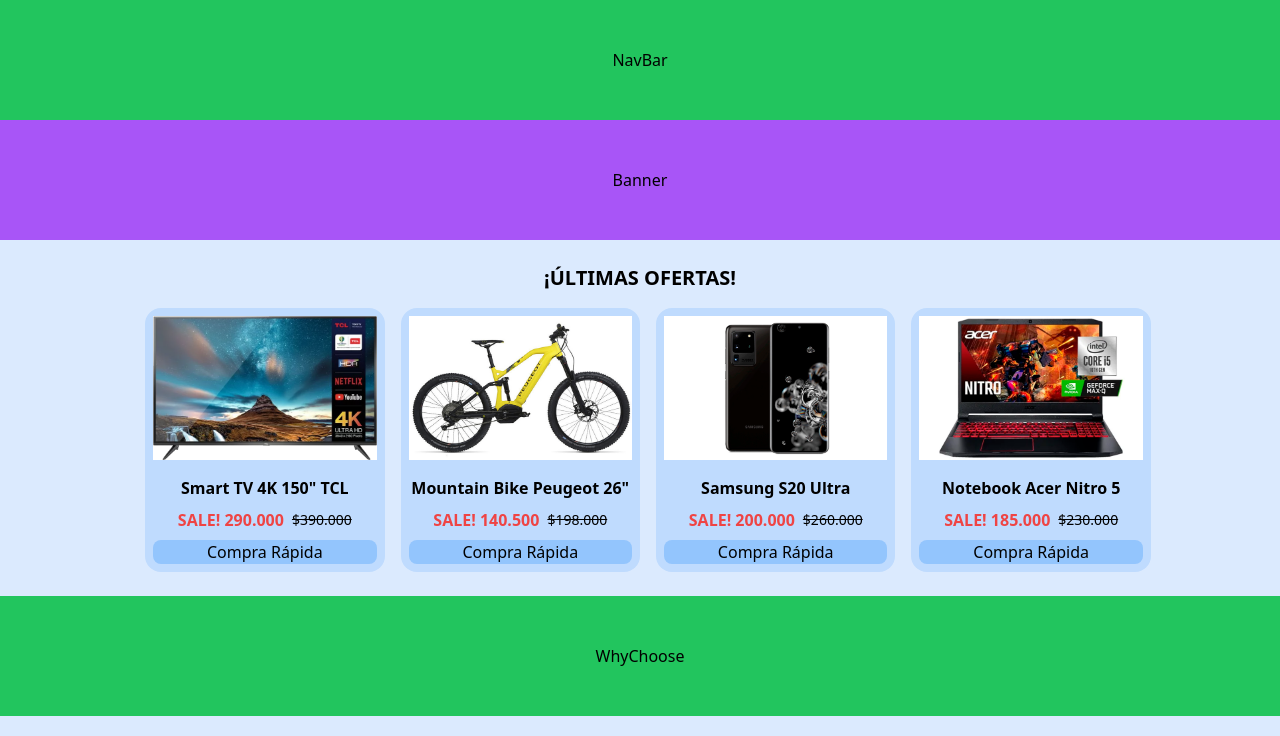
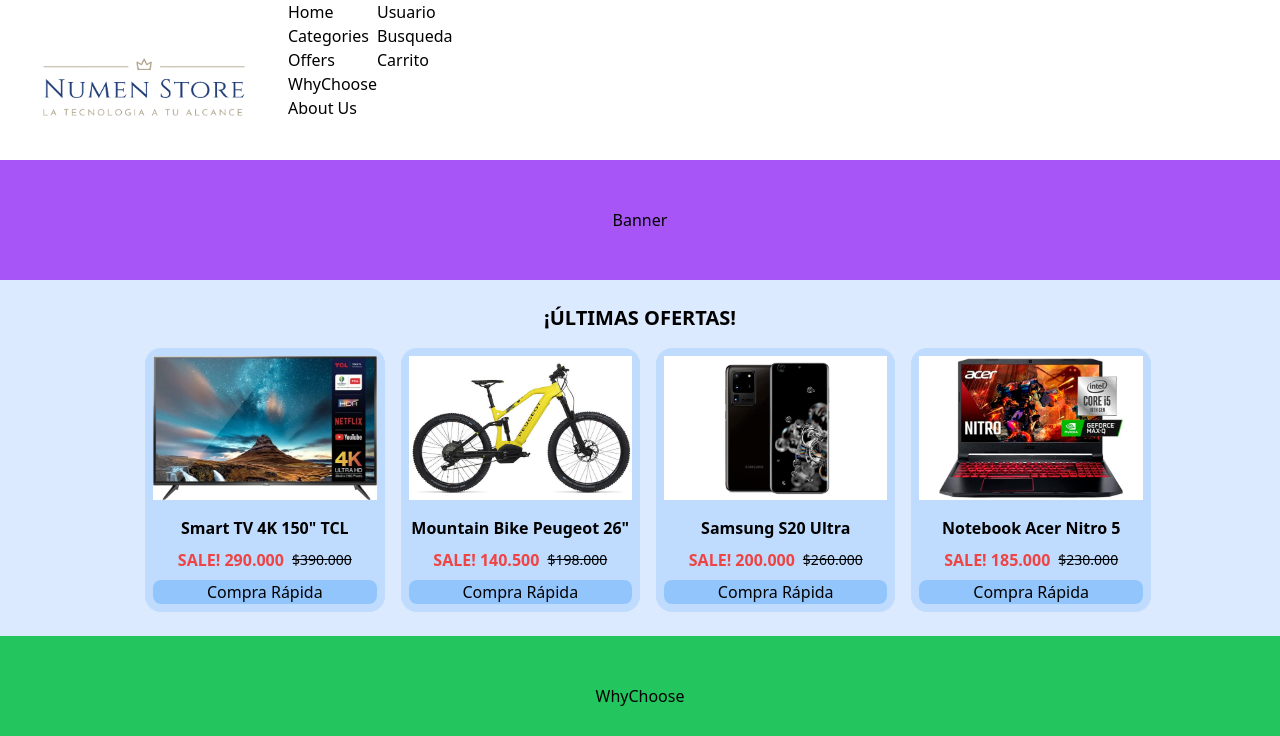
Before and after one commit to leanfuks/numenreactproject, a React (Create React App) app: page / in a window 1280 px wide. Shown: the top 736 px of the page. Built offline with nearby package versions, Linux system fonts and the light colour scheme.

Commit message:
update nav

```diff
--- a/src/components/1NavBar/index.jsx
+++ b/src/components/1NavBar/index.jsx
@@ -1,8 +1,39 @@
-import React from 'react'
+import logo from "../Imagenes/logo.png"
 
 const NavBar = () => {
+
+  const navigationBar = [
+    {id: 1, section: "Home"},
+    {id: 2, section: "Categories"},
+    {id: 3, section: "Offers"},
+    {id: 4, section: "WhyChoose"},
+    {id: 5, section: "About Us"}
+  ];
+
+  const options = [
+    {id:1, section: "Usuario"},
+    {id:2, section: "Busqueda"},
+    {id:3, section: "Carrito"}
+  ];
   return (
-    <nav className="bg-green-500 py-12 text-center">NavBar</nav>
+    <header  style={{listStyle: `none`, display: `flex`, justifyContent: `spacebetween`}}>
+      <a href="www.numenstore.com"> <img className= "h-20 pt-4 m-10 w-52" src={logo} alt="Logo Numen Store" /></a>
+      <nav>
+        <ul>
+          {navigationBar.map(seccion => {
+            return <li key={seccion.id}> {seccion.section} </li>
+          })}
+        </ul>
+      </nav>
+
+      <nav>
+        <ul>
+          {options.map(seccion => {
+            return <li key={seccion.id}> {seccion.section} </li>
+          })}
+        </ul>
+      </nav>
+    </header>
   )
 }
 
```
